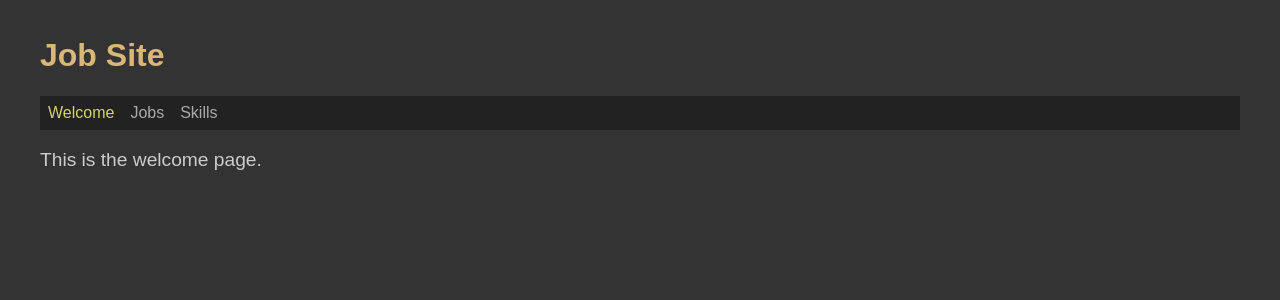
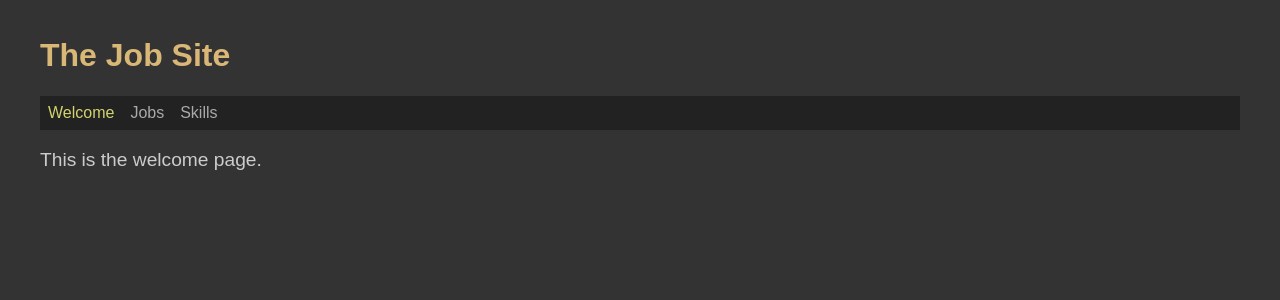
Before and after one commit to edwardtanguay/et005-jobskills-frontend, a React (Vite) app: page /welcome in a window 1280 px wide. Shown: the top 300 px of the page. Built offline with nearby package versions, Linux system fonts and the light colour scheme.

Commit message:
js works

```diff
--- a/src/App.tsx
+++ b/src/App.tsx
@@ -3,11 +3,15 @@ import { NavLink, Routes, Route, Navigate } from 'react-router-dom';
 import { PageWelcome } from './pages/PageWelcome';
 import { PageJobs } from './pages/PageJobs';
 import { PageSkills } from './pages/PageSkills';
+import { useContext } from 'react';
+import { AppContext } from './AppContext';
 
 function App() {
+  const { appTitle} = useContext(AppContext);
+
 	return (
 		<div className="App">
-			<h1>Job Site</h1>
+      <h1>{appTitle}</h1>
 			<nav>
 				<NavLink to="/welcome">Welcome</NavLink>
 				<NavLink to="/jobs">Jobs</NavLink>
--- /dev/null
+++ b/src/AppContext.tsx
@@ -0,0 +1,17 @@
+import { createContext } from 'react';
+
+export const AppContext = createContext();
+
+export const AppProvider = ({ children }) => {
+	const appTitle = 'The Job Site';
+
+	return (
+		<AppContext.Provider
+			value={{
+				appTitle,
+			}}
+		>
+			{children}
+		</AppContext.Provider>
+	);
+};
--- a/src/main.tsx
+++ b/src/main.tsx
@@ -1,9 +1,12 @@
 import ReactDOM from 'react-dom/client';
 import App from './App';
+import { AppProvider } from './AppContext';
 import { BrowserRouter } from 'react-router-dom';
 
 ReactDOM.createRoot(document.getElementById('root') as HTMLElement).render(
-	<BrowserRouter>
-		<App />
-	</BrowserRouter>
+	<AppProvider>
+		<BrowserRouter>
+			<App />
+		</BrowserRouter>
+	</AppProvider>
 );
```
